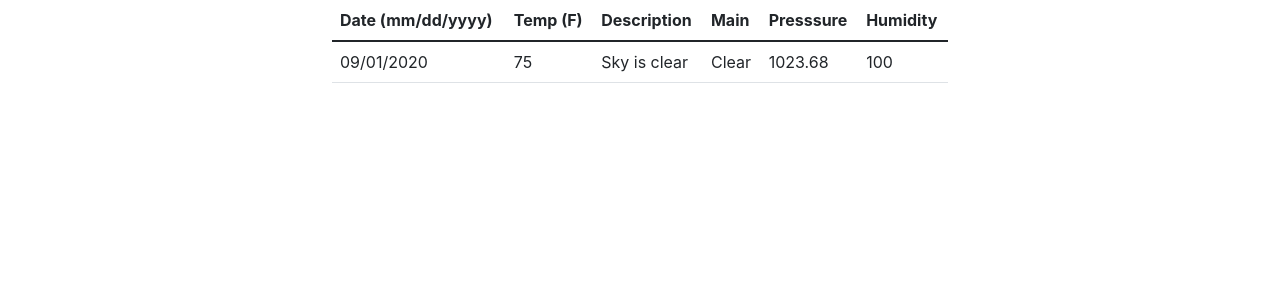
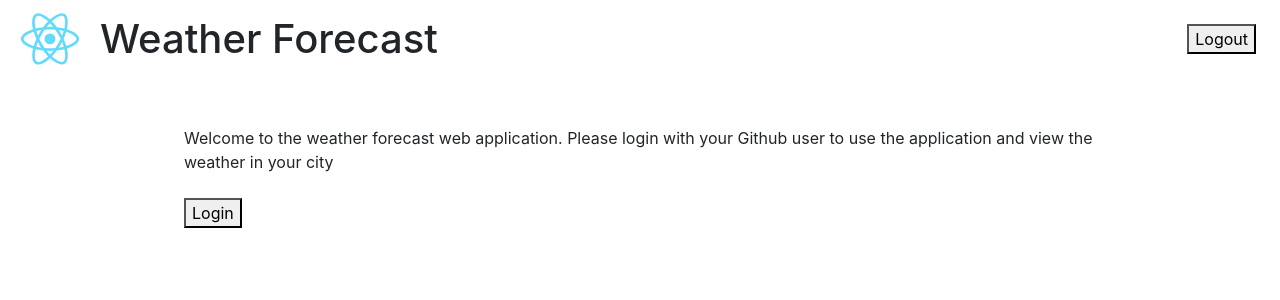
Before and after one commit to lmjaromay/weather-forecast, a React (Create React App) app: page / in a window 1280 px wide. Shown: the top 300 px of the page. Built offline with nearby package versions, Linux system fonts and the light colour scheme.

Commit message:
feat: add header

```diff
--- a/src/App.tsx
+++ b/src/App.tsx
@@ -1,15 +1,25 @@
 import React from 'react';
-// import logo from './logo.svg';
+import { Route, Routes } from 'react-router-dom';
 
 
 import './App.css';
+import Header from './components/header';
+import HomePage from './pages/home';
+import LandingPage from './pages/landing';
 // import HomePage from './pages/home';
 // import LandingPage from './pages/landing';
 import WeatherPage from './pages/weather';
 
 function App() {
   return (
-    <WeatherPage />
+      <>
+        <Header />
+        <Routes>
+          <Route path="/" element={<LandingPage />} />
+          <Route path="home" element={<HomePage />} />
+          <Route path="weather" element={<WeatherPage />} />
+        </Routes>
+      </>
   );
 }
 
--- /dev/null
+++ b/src/components/header/index.tsx
@@ -0,0 +1,24 @@
+import { FunctionComponent } from "react";
+
+import logo from '../../logo.svg';
+
+
+interface HeaderProps {
+
+}
+
+const Header: FunctionComponent<HeaderProps> = () => {
+    return (
+        <header className="d-flex align-items-center justify-content-between">
+            <div className="d-flex align-items-center">
+                <img src={logo} alt="Weather App" width="100px"/>
+                <h1 className="m-0">Weather Forecast</h1>
+            </div>
+            <div className="p-4">
+                <button>Logout</button>
+            </div>
+        </header>
+     );
+}
+
+export default Header;
--- a/src/index.tsx
+++ b/src/index.tsx
@@ -1,5 +1,6 @@
 import React from 'react';
 import ReactDOM from 'react-dom/client';
+import { BrowserRouter } from "react-router-dom";
 
 import 'bootstrap/dist/css/bootstrap.min.css';
 import './index.css';
@@ -11,7 +12,9 @@ const root = ReactDOM.createRoot(
 );
 root.render(
   <React.StrictMode>
-    <App />
+    <BrowserRouter>
+      <App />
+    </BrowserRouter>
   </React.StrictMode>
 );
 
```
